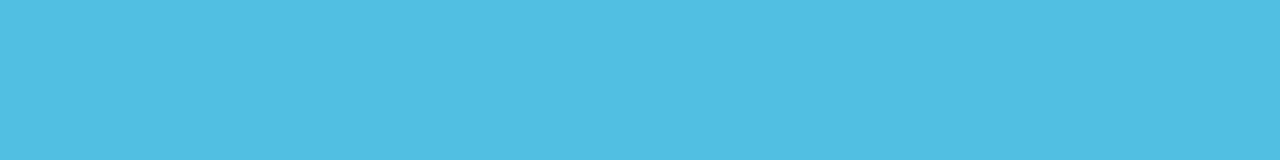
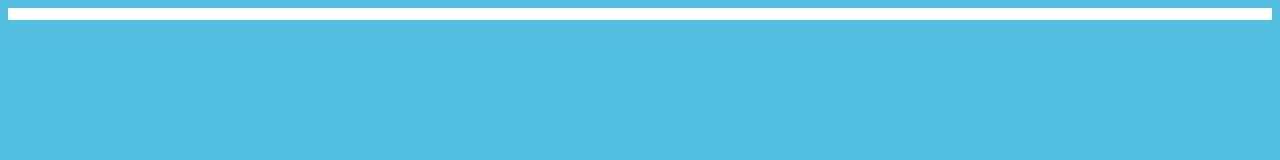
Before and after one commit to josslynmao/MaoHuifeng-Homepage, a plain HTML site: page layer/homepage.html in a window 1280 px wide. Drawn offline with Linux system fonts and the light colour scheme.

Commit message:
123123123123123123

```diff
--- a/layer/homepage.css
+++ b/layer/homepage.css
@@ -6,6 +6,6 @@ body{
 
 #content{}
 
-#blog{}
-
-#workshop{}
+.block{
+	border: 3px solid white;
+}
--- a/layer/homepage.html
+++ b/layer/homepage.html
@@ -7,8 +7,8 @@
 </head>
 <body>
 	<div id="content">
-		<div id="blog"></div>
-		<div id="workshop"></div>
+		<div class="block"></div>
+		<div class="block"></div>
 	</div>
 </body>
 </html>
```
